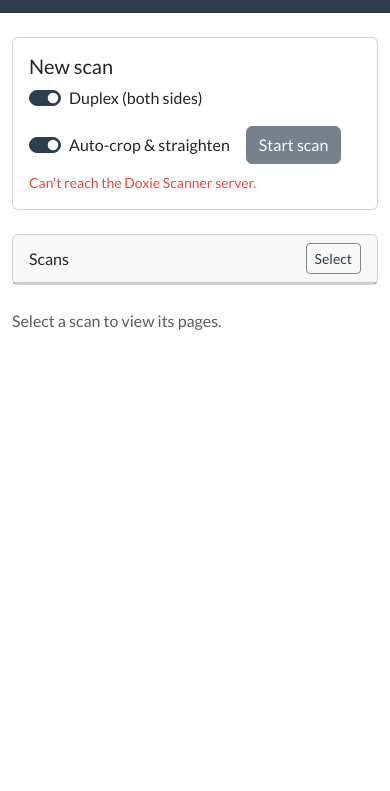
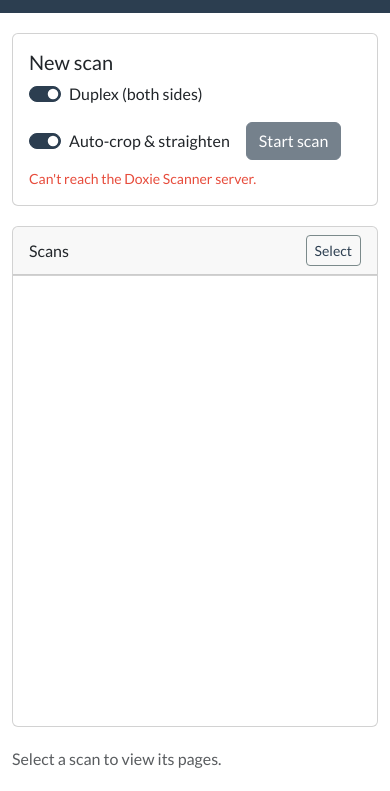
Before and after one commit to andiapps-dev/doxie-scanner, a plain HTML site: page internal/web/static/index.html in a window 390 px wide. Shown: the part 53-844 px from the top of the page. Drawn offline with Linux system fonts and the light colour scheme; no server answers.

Commit message:
feat(doxie-scanner): fit the whole app in one window, with its own scrollbars
The page grew with its content: a long scan list pushed the open scan down the page,
and a long scan pushed the selection bar and everything else away, so the page itself
scrolled and the controls moved out of view. The scan list should be a scrolling panel
inside a page that stays one window tall.

- The page is exactly the window's height. The header and the new-scan card stay put;
  the scan list scrolls in its own panel (#job-list) and the open scan's pages scroll
  in theirs (#page-grid), while the scan's header and the Select all row stay in view.
  When the selection bar shows it takes its own height from the bottom and the panels
  shrink to make room, so it is never over the pages.
- Bootstrap's row/column grid sizes by width only, so the main area is a real CSS grid
  (a 4:8 split on a computer; on a phone one pane at a time, as before). Its two panels
  are flex columns whose content areas take the height that is left.
- Under about 520 pixels tall there is no room to do this, so it falls back to an
  ordinary scrolling page rather than squeezing the controls to nothing.

One bug found and fixed on the way: with a fixed-height grid, the page grid's "auto"
rows were squeezed to share the height, because a thumbnail hides its overflow and so
counts as able to shrink to nothing; every page was clipped to its caption. The grid
now sizes each row to its thumbnail (grid-auto-rows: max-content).

Only CSS and two lines of markup changed (the header's bottom margin and the main
area's padding). Checked in Chrome at 1300x900, 1920x1080, 1100x700, 390x844 and 1000x420,
with 31 scans and a 24-page scan: the page is exactly one window tall at each of the
first four, both panels scroll inside themselves, the header does not move when the
pages scroll, and the earlier viewer, send, crop, bulk-delete, undo and progress checks
still pass. Those scripts are not in the repository.

Co-Authored-By: Claude Sonnet 5.5 <noreply@anthropic.com>

```diff
--- a/internal/web/static/index.html
+++ b/internal/web/static/index.html
@@ -9,7 +9,7 @@
   <link rel="stylesheet" href="style.css">
 </head>
 <body>
-  <nav class="navbar navbar-expand navbar-dark bg-primary mb-4">
+  <nav class="navbar navbar-expand navbar-dark bg-primary">
     <div class="container">
       <span class="navbar-brand mb-0 h1" data-i18n="nav.title">Doxie Scanner</span>
       <span id="scanner-badge" class="badge rounded-pill text-bg-secondary" data-i18n="nav.checking">checking…</span>
@@ -20,7 +20,7 @@
     </div>
   </nav>
 
-  <main class="container pb-5">
+  <main class="container">
     <div class="row g-4">
       <div class="col-12" id="new-scan-card">
         <div class="card">
--- a/internal/web/static/style.css
+++ b/internal/web/static/style.css
@@ -390,3 +390,158 @@
     max-width: none;
   }
 }
+
+/* ---- One view ----
+   The page is exactly as tall as the window, so everything is in view at
+   once: the header and the new-scan card stay put, and the scan list and the
+   open scan's pages each scroll inside their own area. (The selection bar,
+   when it shows, takes its own height from the bottom and the rest shrinks.)
+   On a short window there is no room to do that, so it falls back to an
+   ordinary scrolling page below. */
+html,
+body {
+  height: 100%;
+}
+
+body {
+  display: flex;
+  flex-direction: column;
+  height: 100dvh;
+  overflow: hidden;
+}
+
+body > nav.navbar {
+  flex: none;
+}
+
+body > main {
+  flex: 1 1 0;
+  min-height: 0;
+  display: flex;
+  flex-direction: column;
+  padding-top: 1.25rem;
+  padding-bottom: 1rem;
+}
+
+/* Bootstrap's row/column grid sizes by width only. Use a real grid instead,
+   so the two panels can be given the height that is left. */
+body > main > .row {
+  flex: 1 1 0;
+  min-height: 0;
+  display: grid;
+  grid-template-columns: minmax(0, 4fr) minmax(0, 8fr);
+  grid-template-rows: auto minmax(0, 1fr);
+  gap: 1.25rem;
+  margin: 0;
+  --bs-gutter-x: 0;
+  --bs-gutter-y: 0;
+}
+
+body > main > .row > * {
+  width: auto;
+  max-width: none;
+  margin: 0;
+  padding: 0;
+  min-width: 0;
+  min-height: 0;
+}
+
+#new-scan-card {
+  grid-column: 1 / -1;
+}
+
+/* The two panels fill their grid cell; what is inside scrolls. */
+#scan-list-col,
+#scan-detail-col {
+  display: flex;
+  flex-direction: column;
+}
+
+#scan-list-col > .card {
+  flex: 1 1 0;
+  min-height: 0;
+}
+
+#job-list {
+  flex: 1 1 0;
+  min-height: 0;
+  overflow-y: auto;
+}
+
+#job-detail {
+  flex: 1 1 0;
+  min-height: 0;
+  flex-direction: column;
+}
+
+#job-detail:not(.d-none) {
+  display: flex;
+}
+
+#job-detail > * {
+  flex: none;
+}
+
+/* The page grid takes what is left under the header, and scrolls. */
+#page-grid {
+  flex: 1 1 0;
+  min-height: 0;
+  overflow-y: auto;
+  align-content: start;
+  /* Size each row to its thumbnail. In a grid with a fixed height, "auto"
+     rows are squeezed to share it (a thumbnail hides its overflow, so it
+     counts as able to shrink to nothing), which clipped every page to its
+     caption. */
+  grid-auto-rows: max-content;
+  /* room for the thumbnails' shadows and the scrollbar */
+  padding: 2px 6px 2px 2px;
+}
+
+@media (max-width: 991.98px) {
+  body > main > .row {
+    grid-template-columns: minmax(0, 1fr);
+    grid-template-rows: auto minmax(0, 1fr) auto;
+  }
+
+  #scan-list-col {
+    grid-row: 2;
+  }
+
+  /* With no scan open the empty prompt sits under the list; an open scan
+     takes the list's place. */
+  #scan-detail-col {
+    grid-row: 3;
+  }
+
+  body.job-open #scan-detail-col {
+    grid-row: 2;
+  }
+
+  /* An open scan's pages need the room: with it open, the empty prompt has
+     none to take. */
+  #job-detail-empty {
+    padding-bottom: 0.25rem;
+  }
+}
+
+/* No room to fit it all: scroll the page as an ordinary page does. */
+@media (max-height: 520px) {
+  body {
+    height: auto;
+    min-height: 100dvh;
+    overflow: auto;
+  }
+
+  body > main > .row {
+    display: block;
+  }
+
+  body > main > .row > * {
+    margin-bottom: 1rem;
+  }
+
+  #job-list,
+  #page-grid {
+    overflow: visible;
+  }
+}
```
Also changed, not shown: CHANGELOG.md, README.md.
